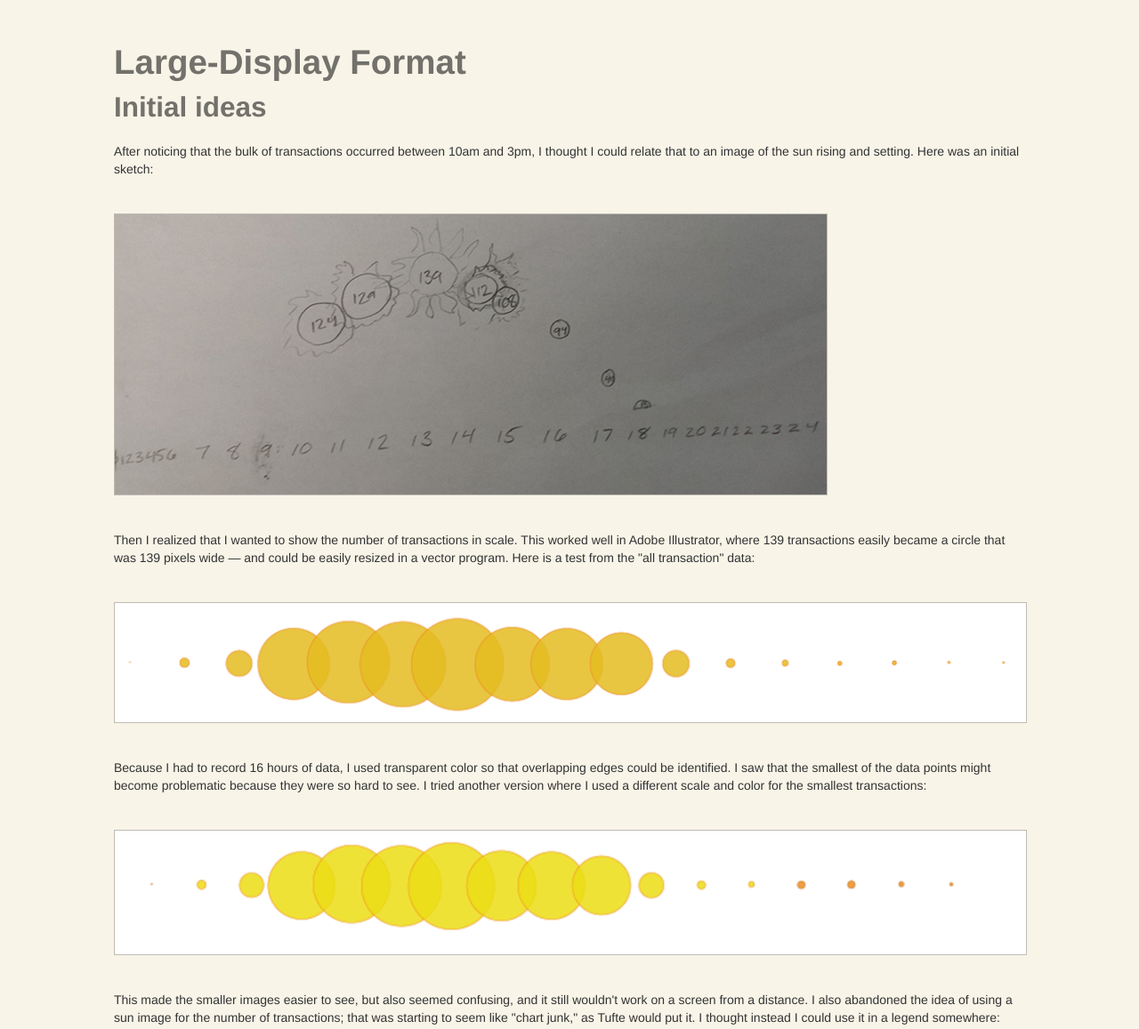
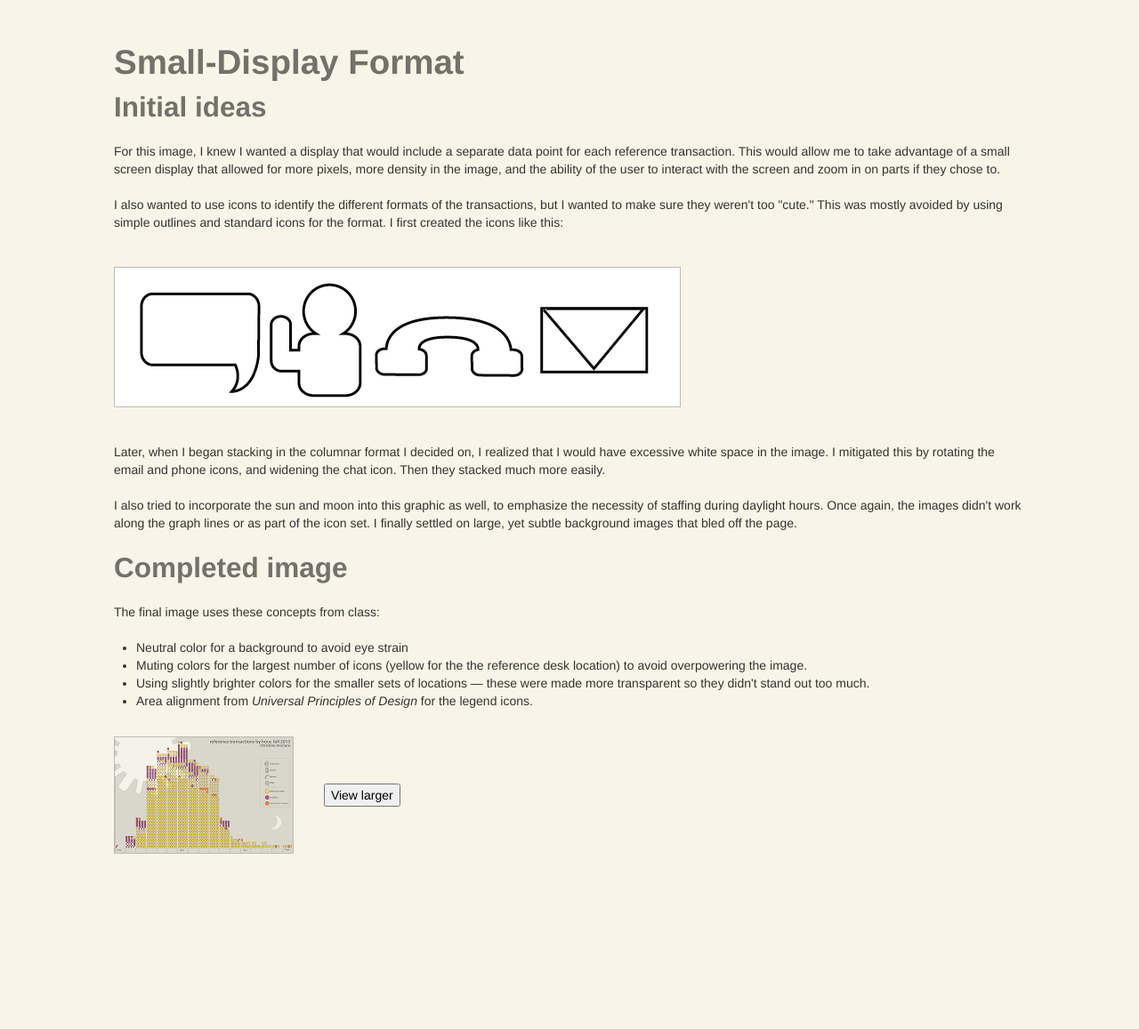
Before and after one commit to christinemcclure/com541-proj1, a plain HTML site: page small.html in a window 1280 px wide. Shown: the top 1157 px of the page at 89% size. After the commit the page ends 980 px from the top, so only its background shows below. Drawn offline with Linux system fonts and the light colour scheme.

Commit message:
added small display summary

```diff
--- a/small.html
+++ b/small.html
@@ -21,26 +21,23 @@
   </head>
   <body>
 
-    <h1>Large-Display Format</h1>
+    <h1>Small-Display Format</h1>
     <h2>Initial ideas</h2>
-    <p>After noticing that the bulk of transactions occurred between 10am and 3pm, I thought I could relate that to an image of the sun rising and setting. Here was an initial sketch: </p>
-    <img src="images/sun-sketch.png" />
-    <p>Then I realized that I wanted to show the number of transactions in scale. This worked well in Adobe Illustrator, where 139 transactions easily became a circle that was 139 pixels wide &mdash; and could be easily resized in a vector program. Here is a test from the "all transaction" data:</p>
-     <img src="images/transactions to scale.png" />
-     <p>Because I had to record 16 hours of data, I used transparent color so that overlapping edges could be identified. I saw that the smallest of the data points might become problematic because they were so hard to see. I tried another version where I used a different scale and color for the smallest transactions:</p>
-     <img src="images/transactions with two scales.png" />
-     <p>This made the smaller images easier to see, but also seemed confusing, and it still wouldn't work on a screen from a distance. I also abandoned the idea of using a sun image for the number of transactions; that was starting to seem like "chart junk," as Tufte would put it. I thought instead I could use it in a legend somewhere:</p>
-     <img src="images/sun-moon.png" />
-     <p>I then decided that using a series of small multiples would make for a better display on a larger device and also reinforce the idea that the late morning / early afternoon hours were the most trafficked. I added all of the different data points (by format and location) to the same Illustrator file and applied transparencies so that edges could be identified where data points overlapped.
-     <img src="images/all-data-linear.png" />
+    <p>For this image, I knew I wanted a display that would include a separate data point for each reference transaction. This would allow me to take advantage of a small screen display that allowed for more pixels, more density in the image, and the ability of the user to interact with the screen and zoom in on parts if they chose to.</p>
+    <p>I also wanted to use icons to identify the different formats of the transactions, but I wanted to make sure they weren't too "cute." This was mostly avoided by using simple outlines and standard icons for the format. I first created the icons like this:</p>
+    <img src="images/icons.png" />
+     <p>Later, when I began stacking in the columnar format I decided on, I realized that I would have excessive white space in the image. I mitigated this by rotating the email and phone icons, and widening the chat icon. Then they stacked much more easily.</p>
+     <p>I also tried to incorporate the sun and moon into this graphic as well, to emphasize the necessity of staffing during daylight hours. Once again, the images didn't work along the graph lines or as part of the icon set. I finally settled on large, yet subtle background images that bled off the page. </p>
+
      <h2>Completed image</h2>
-     <p>I didn't like how much horizontal space each chart was taking up. I wanted to use the idea of a clock face, but couldn't figure out how to deal with the overlapping data: there would be several hours where both a.m. and p.m. data existed. I left that for a while and then realized I could use two separate "rings" around the clock and use two different colors to differentiate between morning and evening. The final image I came up with uses the following ideas from Tufte:</p>
+     <p>The final image uses these concepts from class:</p>
      <ul>
-       <li>Small multiples to show similarities between the data</li>
        <li>Neutral color for a background to avoid eye strain</li>
-       <li>Muting colors for the larger areas (via transparency) to avoid overpowing the image.</li>
-       <li>Using brighter colors (no transparency + darker colors) for the smaller data points so they don't get lost on the chart.</li>
+       <li>Muting colors for the largest number of icons (yellow for the the reference desk location) to avoid overpowering the image.</li>
+       <li>Using slightly brighter colors for the smaller sets of locations &mdash; these were made more transparent so they didn't stand out too much.</li>
+       <li>Area alignment from <i>Universal Principles of Design</i> for the legend icons.</li>
      </ul>
-     <img src="images/McClure-large-screen-format-thumb.png" /> <a href="images/McClure-large-screen-format.png"><button>View larger</button></a>
+
+     <img src="images/McClure-small-screen-format-thumb.png" /> <a href="images/McClure-small-screen-format.png"><button>View larger</button></a>
   </body>
 </html>
```
Also changed, not shown: images/icons.png (added).
